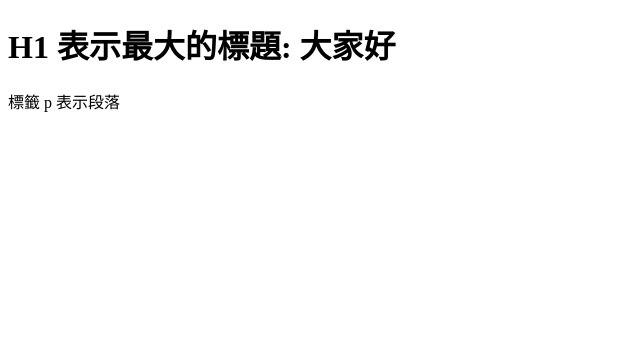
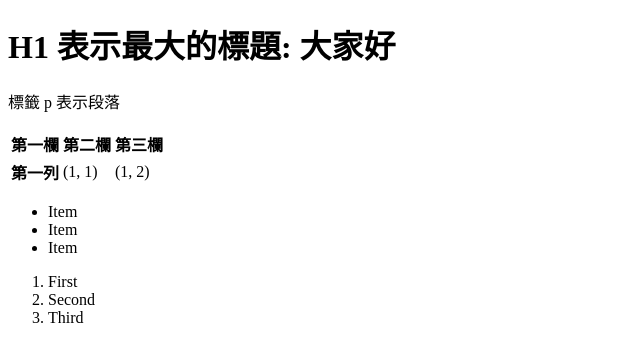
Before and after one commit to AdamHsu0207/MyFirstWebSite, a plain HTML site: page index.html in a window 1280 px wide. Shown: the whole page, without its empty margins (0-640 px from the left). Drawn offline with Linux system fonts and the light colour scheme.

Commit message:
Update index.html

```diff
--- a/index.html
+++ b/index.html
@@ -4,7 +4,29 @@
 <title>網頁的抬頭</title>
 </head>
 <body>
-<h1>H1 表示最大的標題: 大家好</h1>
-<p>標籤 p 表示段落</p>
+  <h1>H1 表示最大的標題: 大家好</h1>
+  <p>標籤 p 表示段落</p>
+  <table>
+    <tr>
+      <th>第一欄</th>
+      <th>第二欄</th>
+      <th>第三欄</th>
+    </tr>
+    <tr>
+      <th>第一列</th>
+      <td>(1, 1)</td>
+      <td>(1, 2)</td>
+    </tr>
+  </table>
+  <ul>
+    <li>Item</li>
+    <li>Item</li>
+    <li>Item</li>
+  </ul>
+  <ol>
+    <li>First</li>
+    <li>Second</li>
+    <li>Third</li>
+  </ol>
 </body>
 </html>
```
